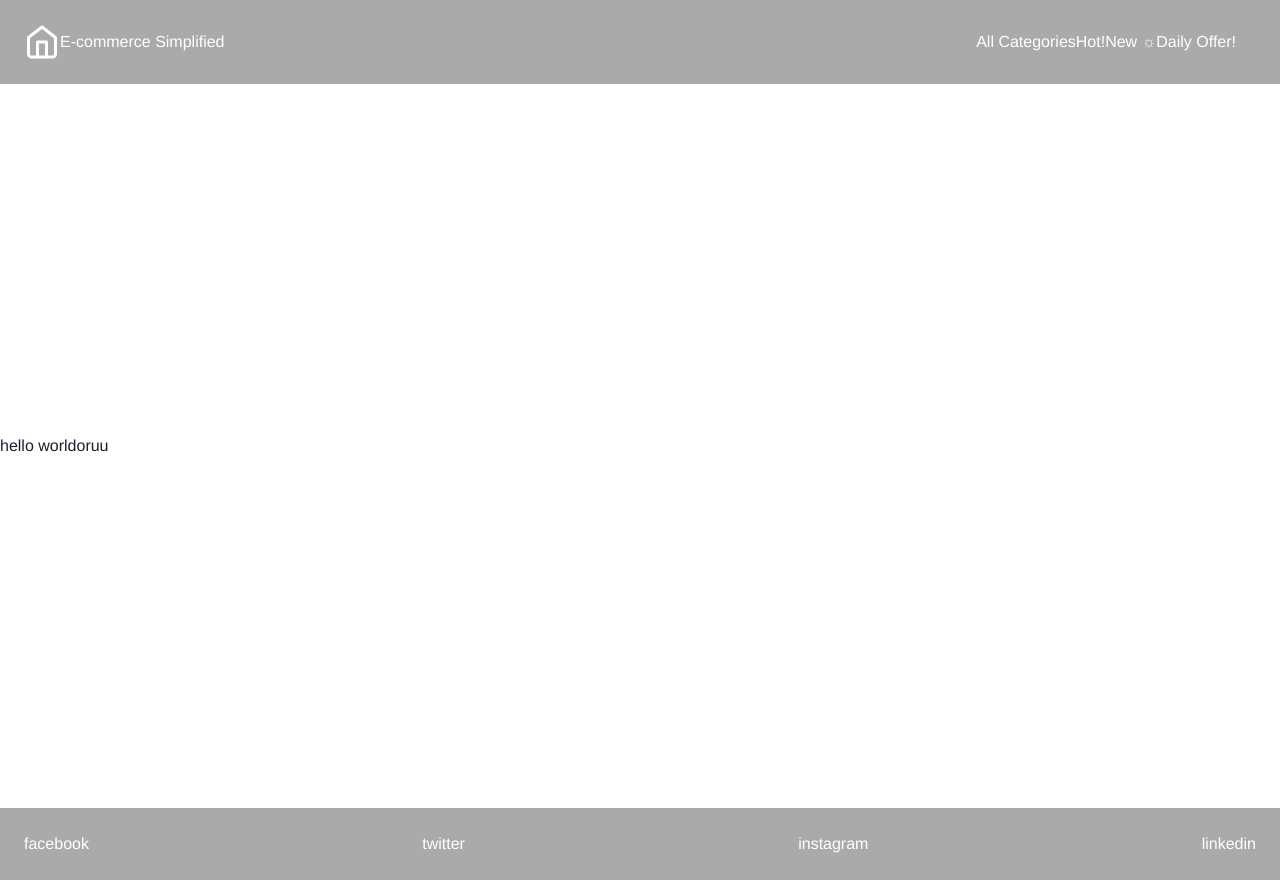
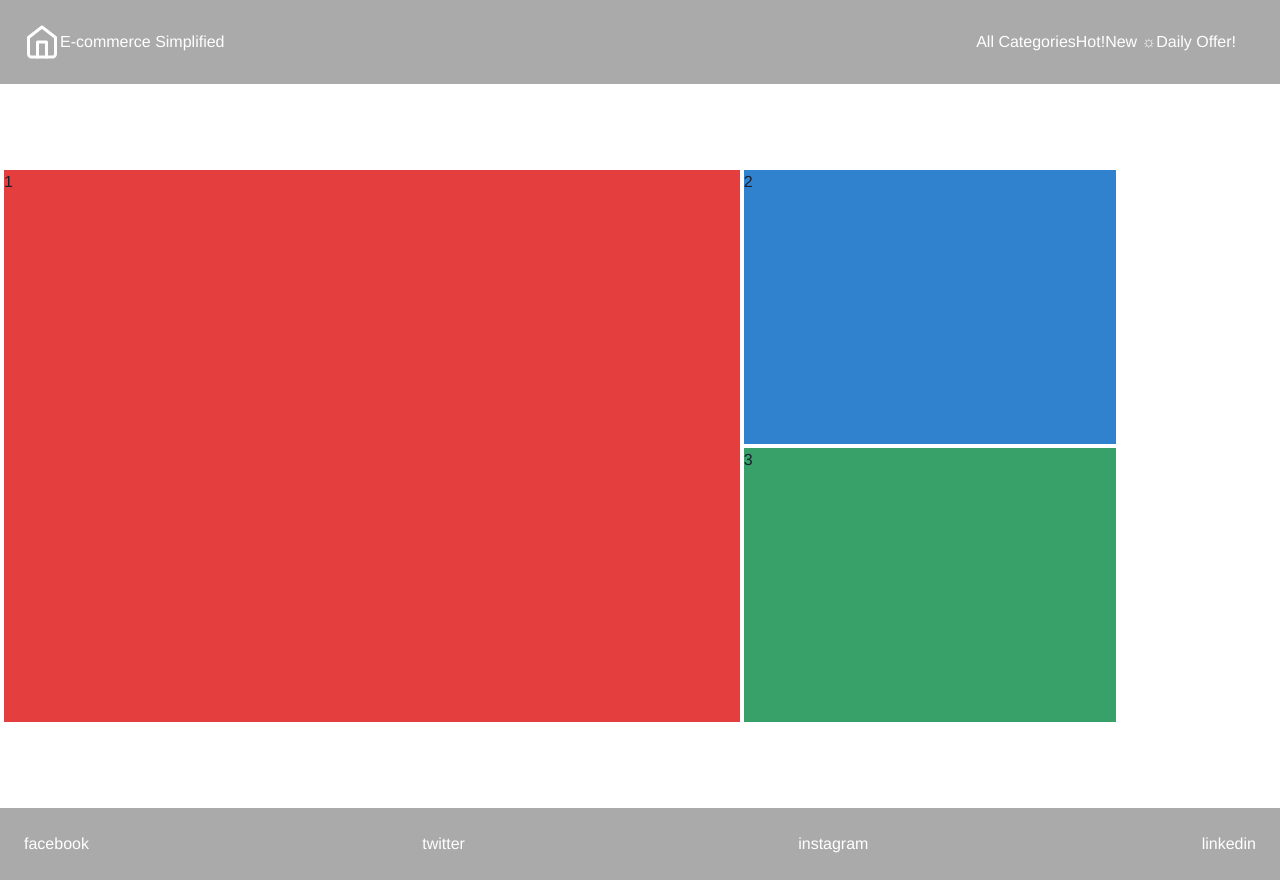
Before and after one commit to CherryDrop/FirstRepository, a Next.js app: page / in a window 1280 px wide. Built offline with nearby package versions, Linux system fonts and the light colour scheme.

Commit message:
home panel design structure

```diff
--- /dev/null
+++ b/src/components/HomePanel/index.tsx
@@ -0,0 +1,25 @@
+import { Flex, Grid } from '@chakra-ui/react';
+import React from 'react';
+
+// import { Container } from './styles';
+
+const HomePanel: React.FC = () => {
+
+    // return a panel with a grid template A for screen sizes > 600px and B for screen sizes < 600px width
+    return (
+        <Grid
+        templateAreas={["'a a ' 'a a' 'b c'", "'a a b' 'a a c'"]}
+        gap={1} p={1}
+        maxH={'70vh'}
+        style={{
+            aspectRatio: '2/1',
+        }}
+        >
+            <Flex bg={'red.500'} width='100%'height={'100%'} gridArea='a'>1</Flex>
+            <Flex bg={'blue.500'}width='100%'height={'100%'}gridArea='b'>2</Flex>
+            <Flex bg={'green.500'}width='100%'height={'100%'}gridArea='c'>3</Flex>
+        </Grid>
+    )
+}
+
+export default HomePanel;
--- a/src/pages/index.tsx
+++ b/src/pages/index.tsx
@@ -1,7 +1,9 @@
+import HomePanel from "@myComponents/HomePanel";
+
 export default function Index() {
    return (
       <div>
-            hello worldoruu
+            <HomePanel/>
       </div>
    )
 }
```
